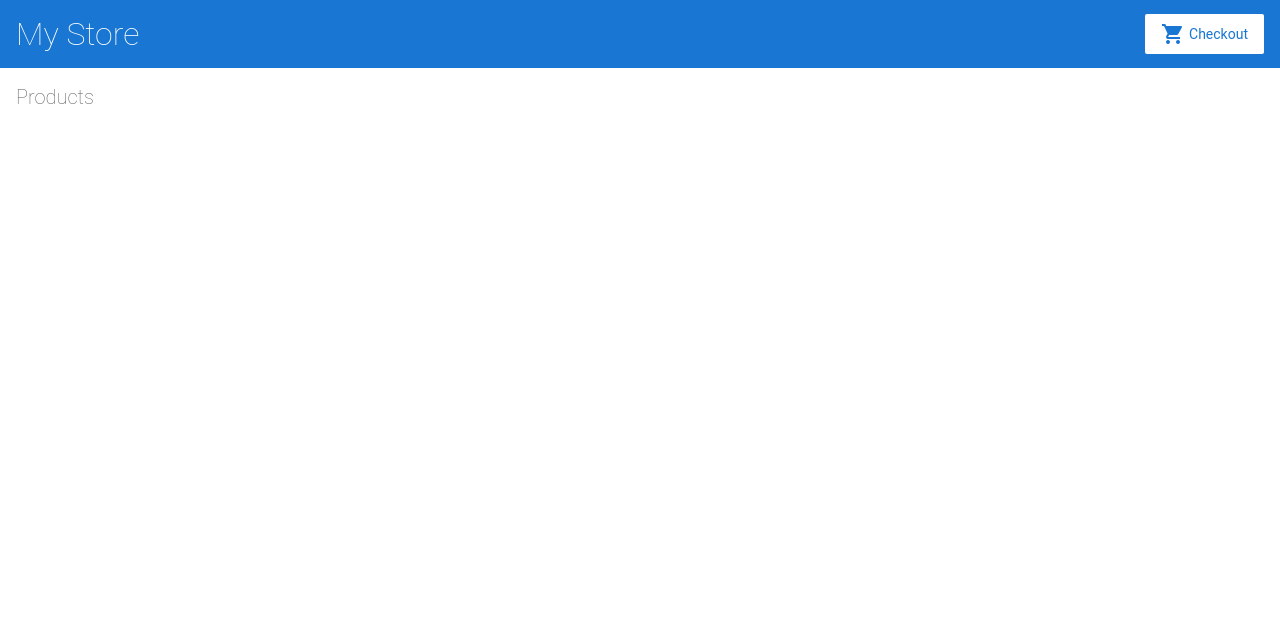
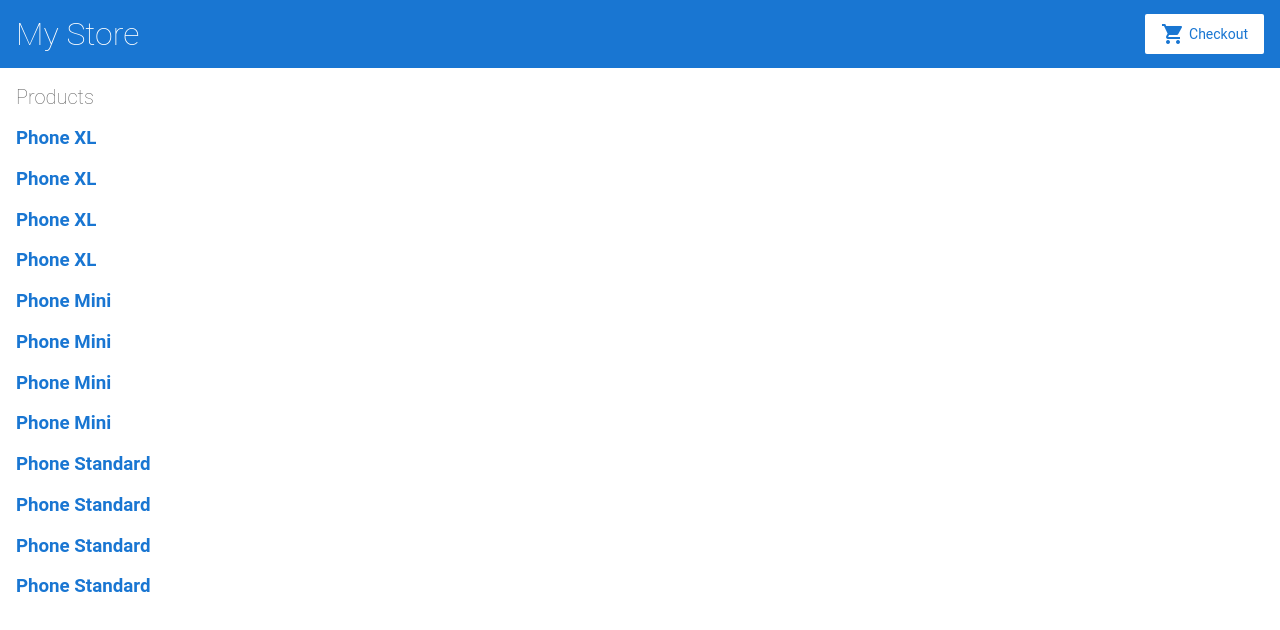
Before and after one commit to solnarcisse/ET-720-Narcisse, an Angular app: page / in a window 1280 px wide. Shown: the top 630 px of the page. Built offline with nearby package versions, Linux system fonts and the light colour scheme.

Commit message:
1 file modified

```diff
--- a/src/app/product-list/product-list.component.html
+++ b/src/app/product-list/product-list.component.html
@@ -1,6 +1,34 @@
 <h2>Products</h2>
 
+<div *ngFor="let product of products">
 
+  <h3>
+    <a [title]="product.name + ' details'">
+      {{ product.name }}
+    </a>
+</h3>
+
+<h3>
+  <a [title]="product.name + ' details'">
+    {{ product.name }}
+  </a>
+</h3>
+
+<h3>
+  <a [title]="product.name + ' details'">
+    {{ product.name }}
+  </a>
+</h3>
+
+
+<h3>
+    <a [title]="product.name + ' details'">
+      {{ product.name }}
+    </a>
+</h3>
+
+
+</div>
 <!--
 Copyright Google LLC. All Rights Reserved.
 Use of this source code is governed by an MIT-style license that
```
